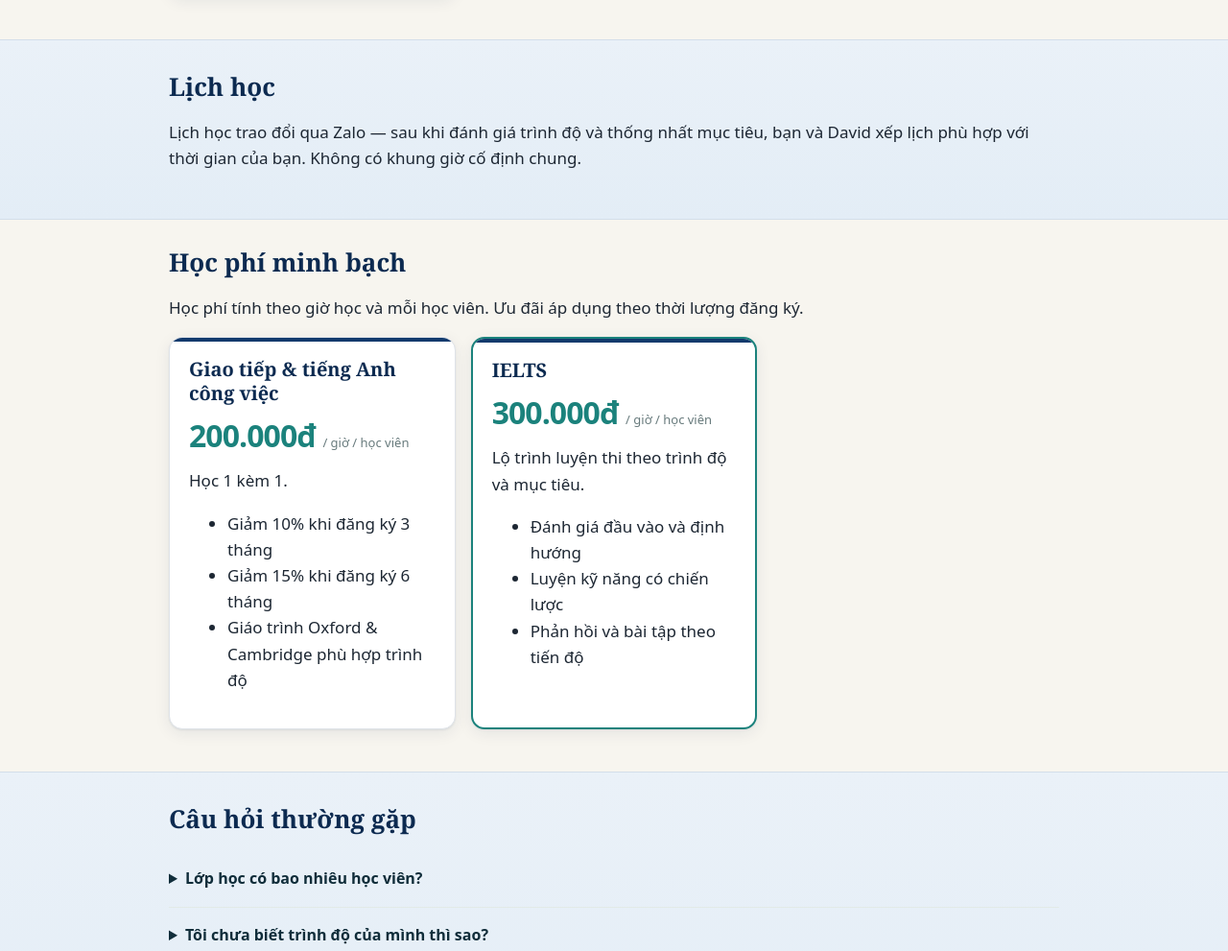
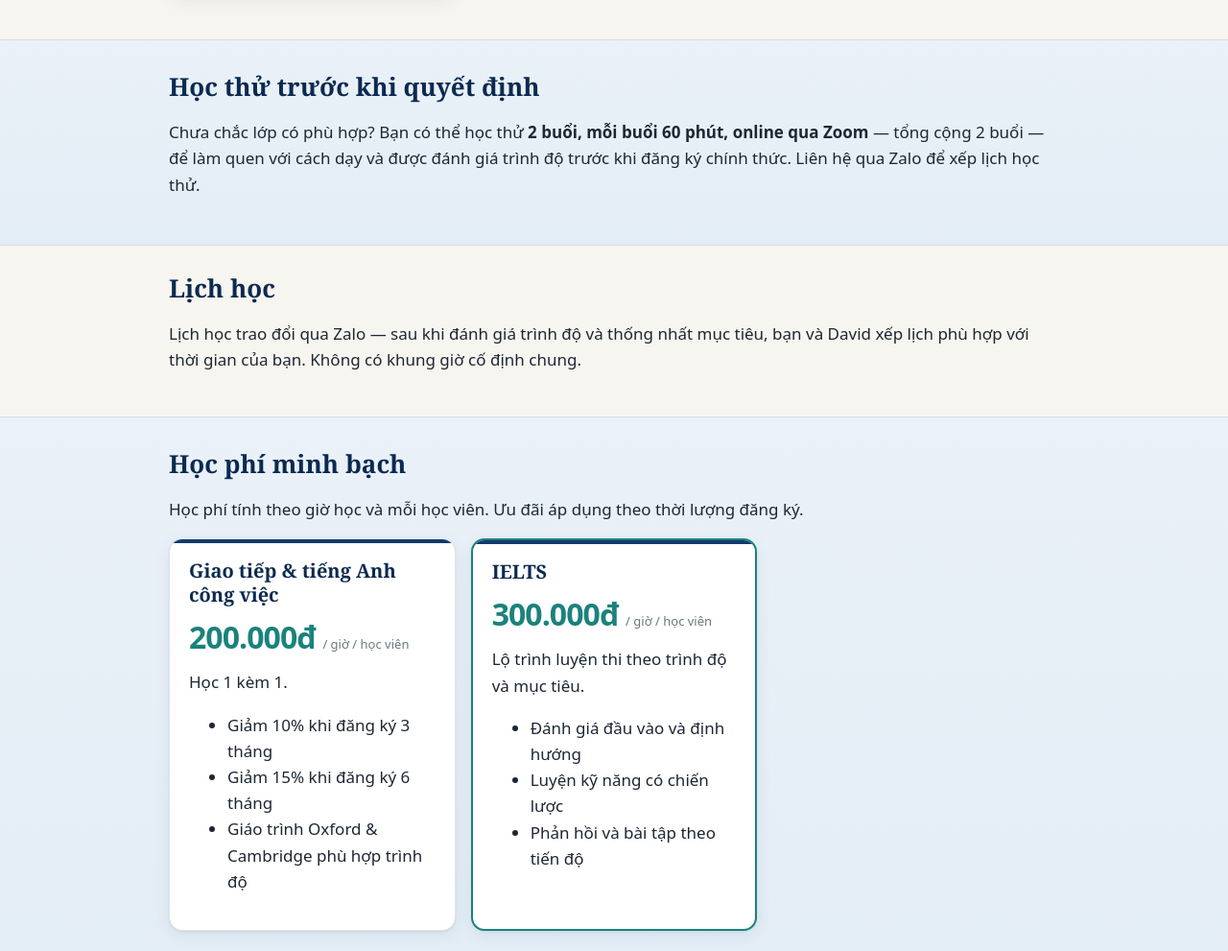
Before and after one commit to Tranvuduc/david-english, a website: page hoc-voi-david.html in a window 1280 px wide. Shown: the part 2084-3075 px from the top of the page at 96% size. Drawn offline with Linux system fonts and the light colour scheme.

Commit message:
Add trial lessons to tutoring page: 2 sessions, 60 min each, via Zoom (total, not per week)

```diff
--- a/hoc-voi-david.html
+++ b/hoc-voi-david.html
@@ -107,10 +107,14 @@
 <article class="card"><h3>04 · Theo dõi tiến bộ</h3><p>Đánh giá định kỳ theo tiến độ của bạn; kết quả tùy nền tảng đầu vào và mức độ luyện tập.</p></article>
 </div>
 </section><section class="section section-alt">
+<div class="section-head"><h2>Học thử trước khi quyết định</h2></div>
+
+<p>Chưa chắc lớp có phù hợp? Bạn có thể học thử <strong>2 buổi, mỗi buổi 60 phút, online qua Zoom</strong> — tổng cộng 2 buổi — để làm quen với cách dạy và được đánh giá trình độ trước khi đăng ký chính thức. Liên hệ qua Zalo để xếp lịch học thử.</p>
+</section><section class="section">
 <div class="section-head"><h2>Lịch học</h2></div>
 
 <p>Lịch học trao đổi qua Zalo — sau khi đánh giá trình độ và thống nhất mục tiêu, bạn và David xếp lịch phù hợp với thời gian của bạn. Không có khung giờ cố định chung.</p>
-</section><section class="section">
+</section><section class="section section-alt">
 <div class="section-head"><h2>Học phí minh bạch</h2></div>
 
 <p>Học phí tính theo giờ học và mỗi học viên. Ưu đãi áp dụng theo thời lượng đăng ký.</p>
@@ -118,7 +122,7 @@
 <article class="card"><h3>Giao tiếp &amp; tiếng Anh công việc</h3><p class="tutor-amount">200.000đ <small>/ giờ / học viên</small></p><p>Học 1 kèm 1.</p><ul><li>Giảm 10% khi đăng ký 3 tháng</li><li>Giảm 15% khi đăng ký 6 tháng</li><li>Giáo trình Oxford &amp; Cambridge phù hợp trình độ</li></ul></article>
 <article class="card tutor-featured"><h3>IELTS</h3><p class="tutor-amount">300.000đ <small>/ giờ / học viên</small></p><p>Lộ trình luyện thi theo trình độ và mục tiêu.</p><ul><li>Đánh giá đầu vào và định hướng</li><li>Luyện kỹ năng có chiến lược</li><li>Phản hồi và bài tập theo tiến độ</li></ul></article>
 </div>
-</section><section class="section section-alt">
+</section><section class="section">
 <div class="section-head"><h2>Câu hỏi thường gặp</h2></div>
 
 <div class="tutor-faq">
@@ -127,7 +131,7 @@
 <details><summary>Học bao lâu thì đạt A2, B1 hoặc IELTS 6.5?</summary><p>Thời gian phụ thuộc trình độ đầu vào, thời lượng tự học, mức độ tham gia và năng lực từng người. Các mốc trình độ là mục tiêu tham khảo, không phải cam kết kết quả.</p></details>
 <details><summary>Lớp học diễn ra ở đâu?</summary><p>Học online qua Zoom và trực tiếp. Hình thức học và lịch cụ thể được thống nhất sau khi đánh giá trình độ.</p></details>
 </div>
-</section><section class="section">
+</section><section class="section section-alt">
 <div class="section-head"><h2>Bắt đầu như thế nào</h2></div>
 
 <div class="tutor-cta">
```
